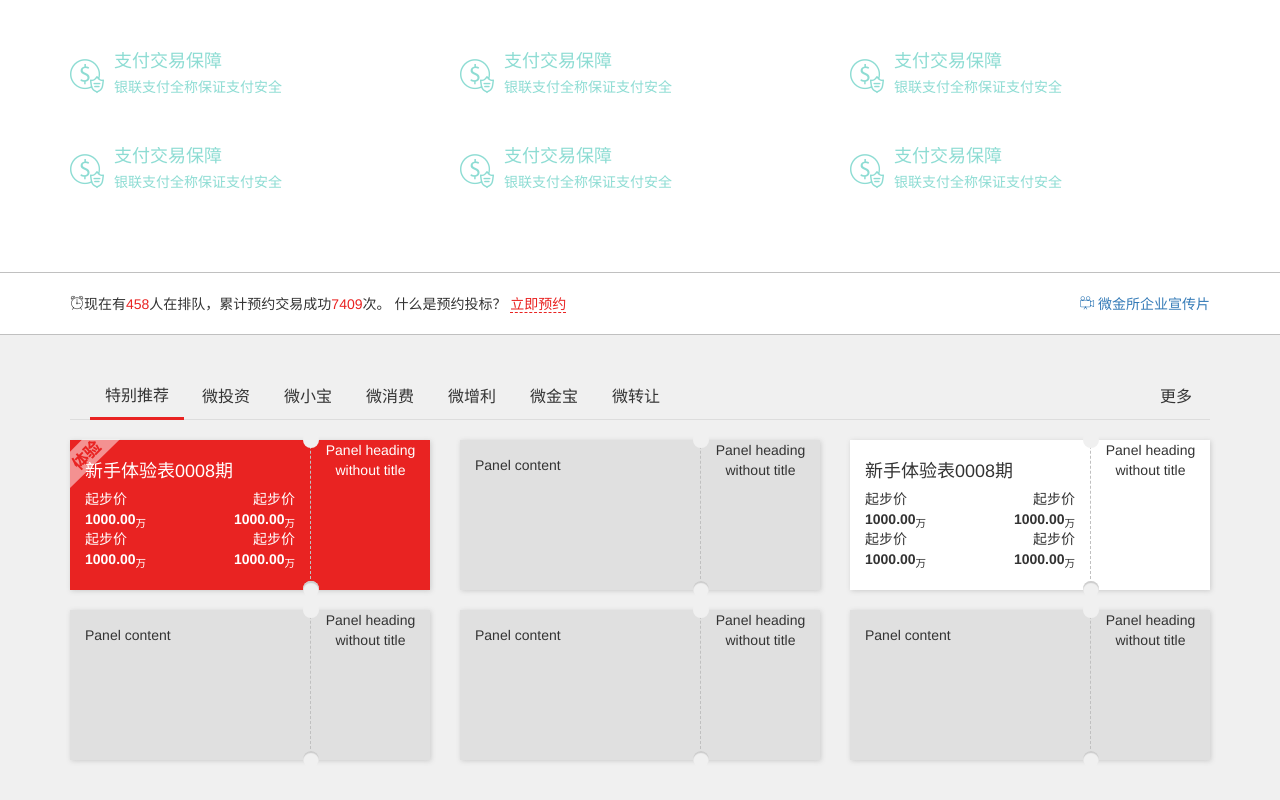
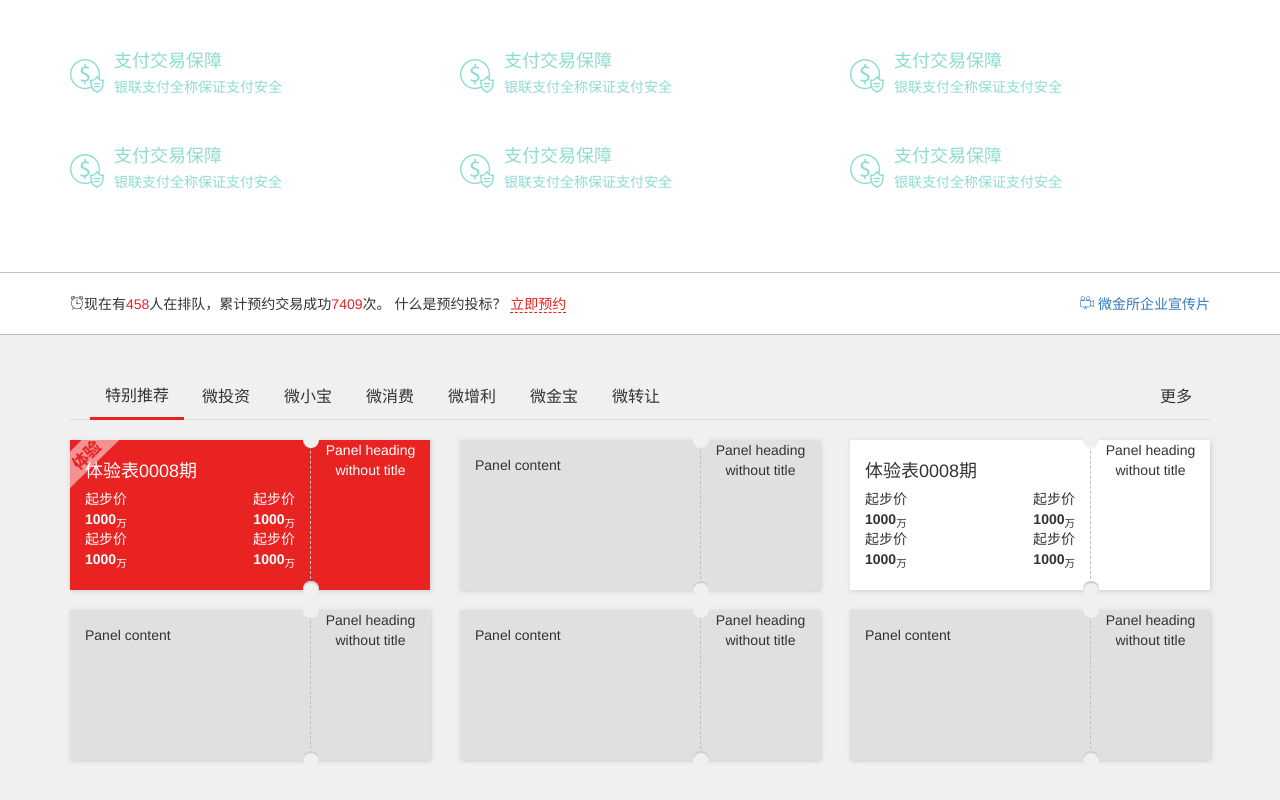
Before and after one commit to Shawnxh/weijinsuo, a plain HTML site: page index.html in a window 1280 px wide. Shown: the part 549-1349 px from the top of the page. Drawn offline with Linux system fonts and the light colour scheme; files whose address does not match are found by name.

Commit message:
产品推荐的响应式排版文字优化

```diff
--- a/index.html
+++ b/index.html
@@ -235,23 +235,23 @@
               <div class="panel panel-czbk actived">
                 <div class="panel-heading">Panel heading without title</div>
                 <div class="panel-body">
-                  <h4>新手体验表0008期</h4>
+                  <h4>体验表0008期</h4>
                   <div class="row">
                     <div class="col-xs-6 text-left">
                       <p>起步价</p>
-                      <p><strong>1000.00</strong><sub>万</sub></p>
+                      <p><strong>1000</strong><sub>万</sub></p>
                     </div>
                     <div class="col-xs-6 text-right">
                       <p>起步价</p>
-                      <p><strong>1000.00</strong><sub>万</sub></p>
+                      <p><strong>1000</strong><sub>万</sub></p>
                     </div>
                     <div class="col-xs-6 text-left">
                       <p>起步价</p>
-                      <p><strong>1000.00</strong><sub>万</sub></p>
+                      <p><strong>1000</strong><sub>万</sub></p>
                     </div>
                     <div class="col-xs-6 text-right">
                       <p>起步价</p>
-                      <p><strong>1000.00</strong><sub>万</sub></p>
+                      <p><strong>1000</strong><sub>万</sub></p>
                     </div>
                   </div>
                 </div>
@@ -269,23 +269,23 @@
               <div class="panel panel-czbk">
                 <div class="panel-heading">Panel heading without title</div>
                 <div class="panel-body">
-                  <h4>新手体验表0008期</h4>
+                  <h4>体验表0008期</h4>
                   <div class="row">
                     <div class="col-xs-6 text-left">
                       <p>起步价</p>
-                      <p><strong>1000.00</strong><sub>万</sub></p>
+                      <p><strong>1000</strong><sub>万</sub></p>
                     </div>
                     <div class="col-xs-6 text-right">
                       <p>起步价</p>
-                      <p><strong>1000.00</strong><sub>万</sub></p>
+                      <p><strong>1000</strong><sub>万</sub></p>
                     </div>
                     <div class="col-xs-6 text-left">
                       <p>起步价</p>
-                      <p><strong>1000.00</strong><sub>万</sub></p>
+                      <p><strong>1000</strong><sub>万</sub></p>
                     </div>
                     <div class="col-xs-6 text-right">
                       <p>起步价</p>
-                      <p><strong>1000.00</strong><sub>万</sub></p>
+                      <p><strong>1000</strong><sub>万</sub></p>
                     </div>
                   </div>
                 </div>
```
